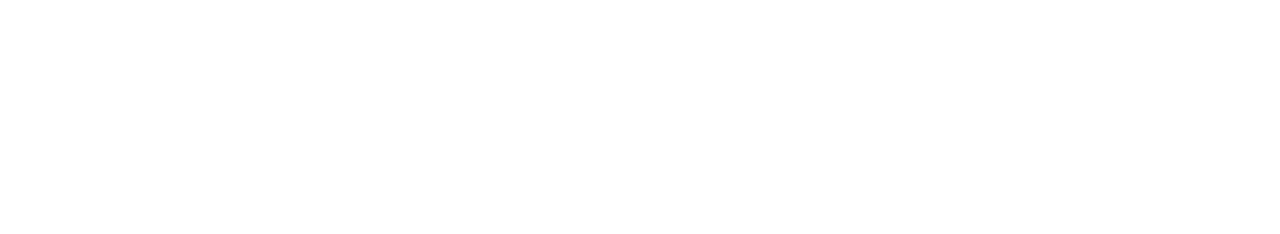
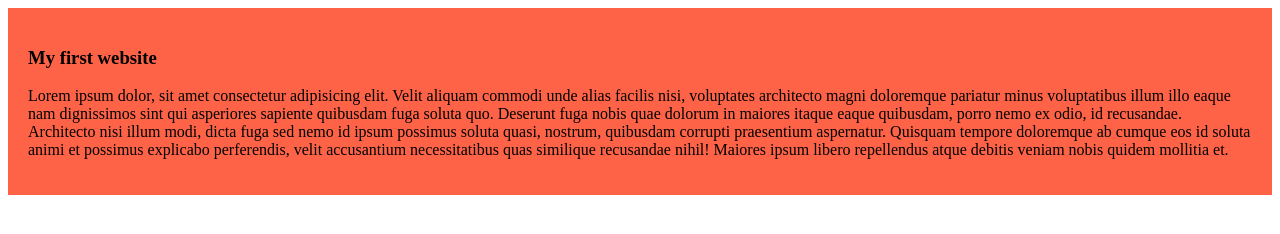
Before and after one commit to kaium44809/practice-html, a plain HTML site: page index.html in a window 1280 px wide. Drawn offline with Linux system fonts and the light colour scheme.

Commit message:
added the first blog

```diff
--- a/index.html
+++ b/index.html
@@ -4,8 +4,10 @@
     <meta charset="UTF-8">
     <meta name="viewport" content="width=device-width, initial-scale=1.0">
     <title>Index.html</title>
+    <link rel="stylesheet" href="slyle.css">
 </head>
 <body>
-
+    <div><h3>My first website</h3>
+        <p>Lorem ipsum dolor, sit amet consectetur adipisicing elit. Velit aliquam commodi unde alias facilis nisi, voluptates architecto magni doloremque pariatur minus voluptatibus illum illo eaque nam dignissimos sint qui asperiores sapiente quibusdam fuga soluta quo. Deserunt fuga nobis quae dolorum in maiores itaque eaque quibusdam, porro nemo ex odio, id recusandae. Architecto nisi illum modi, dicta fuga sed nemo id ipsum possimus soluta quasi, nostrum, quibusdam corrupti praesentium aspernatur. Quisquam tempore doloremque ab cumque eos id soluta animi et possimus explicabo perferendis, velit accusantium necessitatibus quas similique recusandae nihil! Maiores ipsum libero repellendus atque debitis veniam nobis quidem mollitia et.</p></div>
 </body>
 </html>
--- /dev/null
+++ b/slyle.css
@@ -0,0 +1,4 @@
+div{
+    background-color: tomato;
+    padding: 20px;
+}
```
